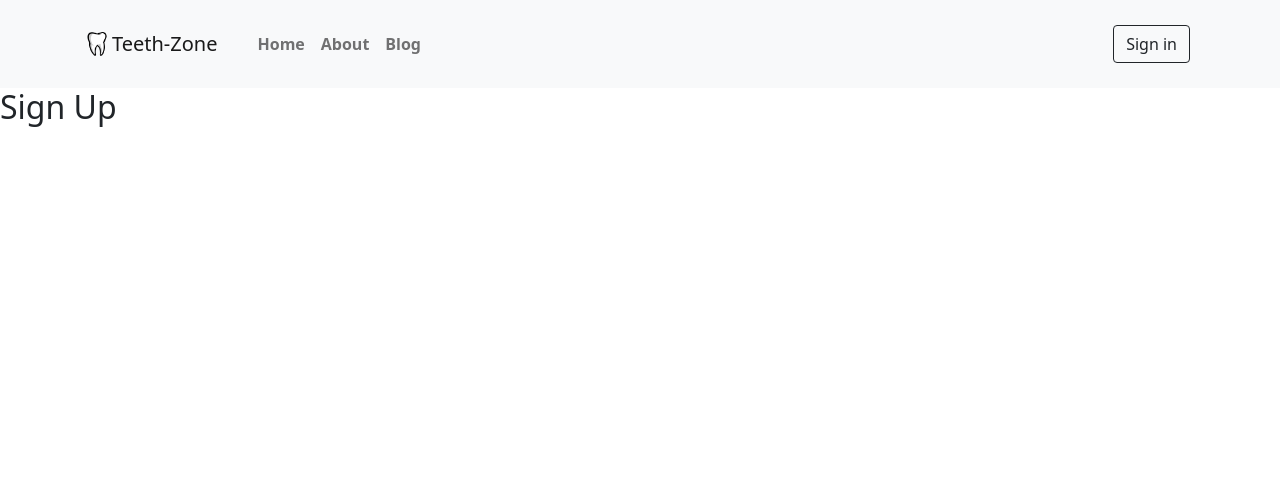
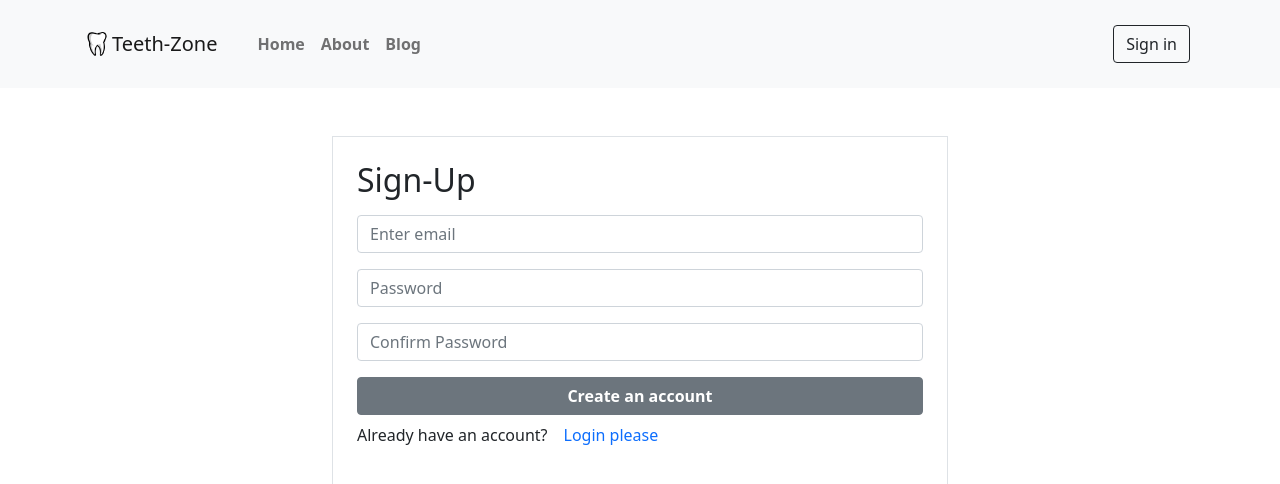
Before and after one commit to PranoySarker/Teeth-Zone, a React (Create React App) app: page /signup in a window 1280 px wide. Shown: the top 484 px of the page. Built offline with nearby package versions, Linux system fonts and the light colour scheme.

Commit message:
login form created

```diff
--- a/src/pages/Home/Banner/Banner.js
+++ b/src/pages/Home/Banner/Banner.js
@@ -6,7 +6,7 @@ const Banner = () => {
         <div className='banner-body'>
             <div className='banner-img'>
                 <div class="typewriter">
-                    <h2 className='text-uppercase'>your professional dentist</h2>
+                    <h2 className='text-uppercase'>your personal dentist</h2>
                 </div>
             </div>
         </div>
--- a/src/pages/SignIn/SignIn.js
+++ b/src/pages/SignIn/SignIn.js
@@ -1,9 +1,30 @@
 import React from 'react';
+import { Button, Form } from 'react-bootstrap';
+import { Link } from 'react-router-dom';
 
 const SignIn = () => {
     return (
         <div>
-            <h2>Sign In</h2>
+            <div className='mx-auto w-50 mt-5 '>
+                <Form className='border border-left-0 p-4 mb-5'>
+                    <h2 > Login </h2>
+                    <Form.Group className="mb-3" controlId="formBasicEmail">
+                        <Form.Control type="email" placeholder="Enter email" />
+                    </Form.Group>
+
+                    <Form.Group className="mb-3" controlId="formBasicPassword">
+                        <Form.Control type="password" placeholder="Password" />
+                    </Form.Group>
+
+                    <div className="d-grid gap-2">
+                        <Button variant="secondary" className='fw-bold'>
+                            Login
+                        </Button>
+                    </div>
+                    <p className=' mt-2'>Don't have an account?<Link to='/signup' className='text-primary px-2' style={{ textDecoration: 'none' }}>Sign-Up please</Link></p>
+                </Form>
+            </div>
+
         </div>
     );
 };
--- a/src/pages/SignUp/SignUp.js
+++ b/src/pages/SignUp/SignUp.js
@@ -1,9 +1,36 @@
 import React from 'react';
+import { Button, Form } from 'react-bootstrap';
+import { Link } from 'react-router-dom';
 
 const SignUp = () => {
     return (
         <div>
-            <h2>Sign Up</h2>
+            <div className='container mx-auto w-50'>
+
+                <Form className='mt-5 border border-left-0 p-4'>
+                    <h2 > Sign-Up </h2>
+                    <Form.Group className="mb-3 mt-3" controlId="formBasicEmail">
+                        <Form.Control type="email" placeholder="Enter email" />
+                    </Form.Group>
+
+                    <Form.Group className="mb-3" controlId="formBasicPassword">
+                        <Form.Control type="password" placeholder="Password" />
+                    </Form.Group>
+
+                    <Form.Group className="mb-3" controlId="formBasicPassword2">
+                        <Form.Control type="password" placeholder="Confirm Password" />
+                    </Form.Group>
+
+                    <div className="d-grid gap-2">
+                        <Button variant="secondary" className='fw-bold' type='submit'>
+                            Create an account
+                        </Button>
+                    </div>
+                    <p className='mt-2'>Already have an account?<Link to='/signin' style={{ textDecoration: 'none' }} className='text-primary px-3'>Login please</Link></p>
+                </Form>
+
+            </div>
+
         </div>
     );
 };
```
